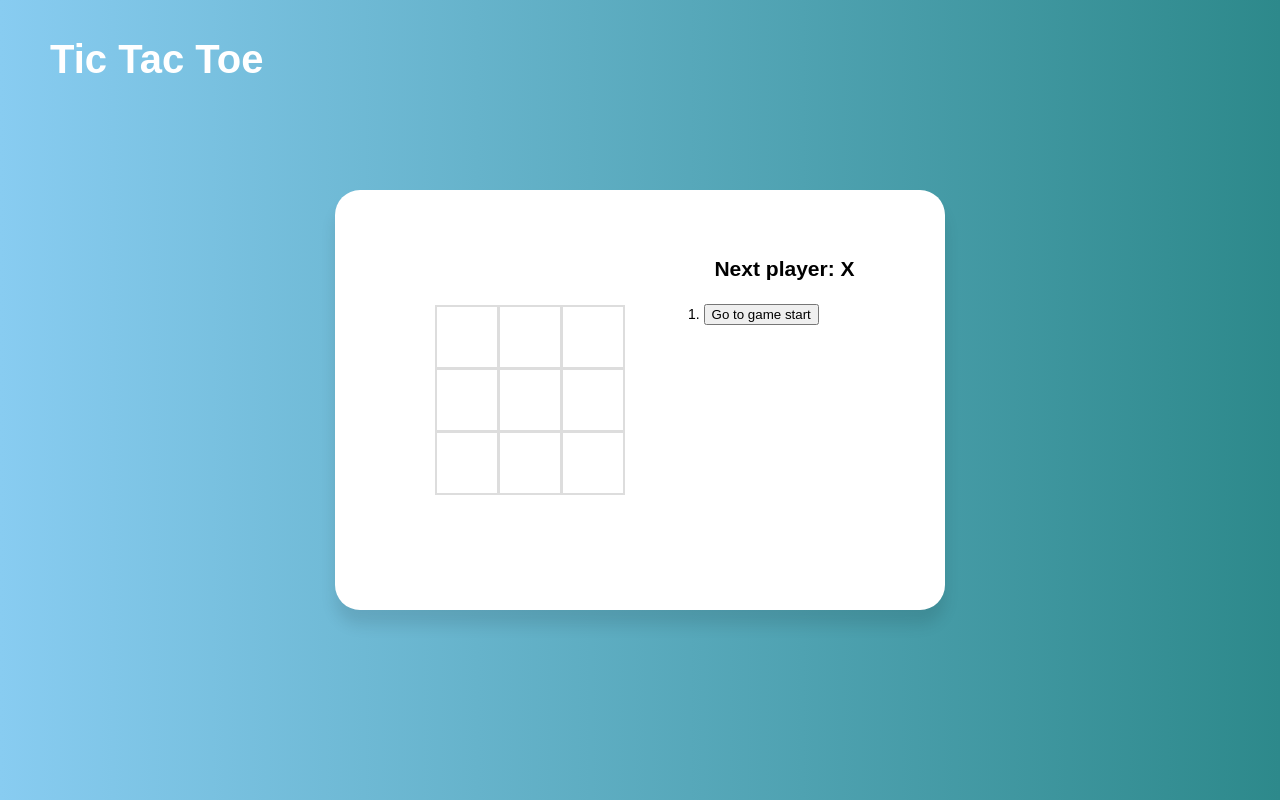
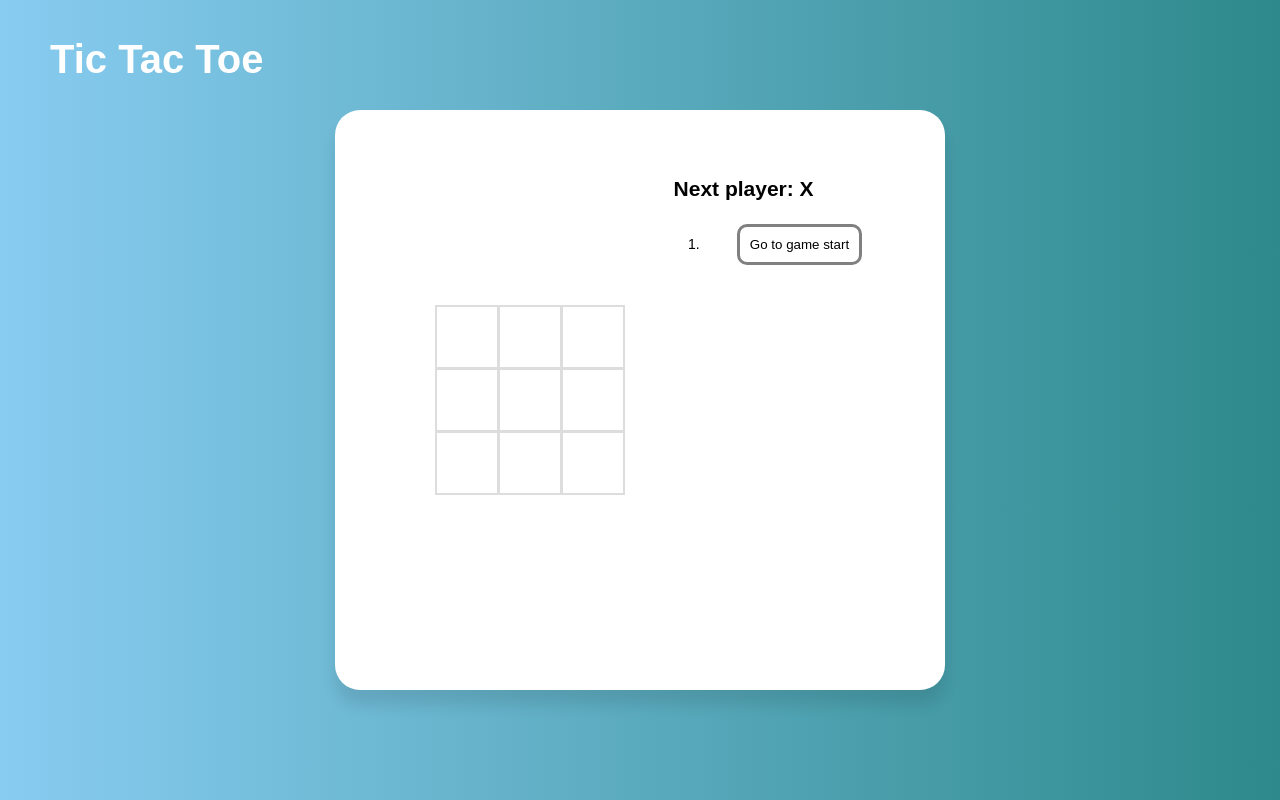
Before and after one commit to xxzbuckxx/tic-tac-toe-react-demo, a React (Vite) app: page / in a window 1280 px wide. Built offline with nearby package versions, Linux system fonts and the light colour scheme.

Commit message:
fixed buttons

```diff
--- a/src/Game/Game.css
+++ b/src/Game/Game.css
@@ -4,7 +4,7 @@
   background-color: #fff;
   padding: 50px;
   border-radius: 25px;
-  height: 40vh;
+  height: 60vh;
   box-shadow: 0 15px 15px rgba(0,0,0,0.1);
   align-items: center;
 }
@@ -54,8 +54,21 @@ li {
 .game-info {
   height: inherit;
   width: 30ex;
+  text-align: center;
 }
 
 .game-info h2 {
-  text-align: center;
+  text-align: left;
 }
+
+.game-info ol {
+  /* list-style-type: none; */
+}
+
+.game-info button {
+  /* margin-left: 20px; */
+  border: 3px solid gray;
+  border-radius: 10px;
+  padding: 10px;
+  background-color: white;
+}
--- a/vite.config.ts
+++ b/vite.config.ts
@@ -3,5 +3,6 @@ import react from '@vitejs/plugin-react'
 
 // https://vitejs.dev/config/
 export default defineConfig({
+  base: '/tic-tac-toe-react-demo/',
   plugins: [react()]
 })
```
Also changed, not shown: src/Game/Game.tsx (+6 -3 lines).
